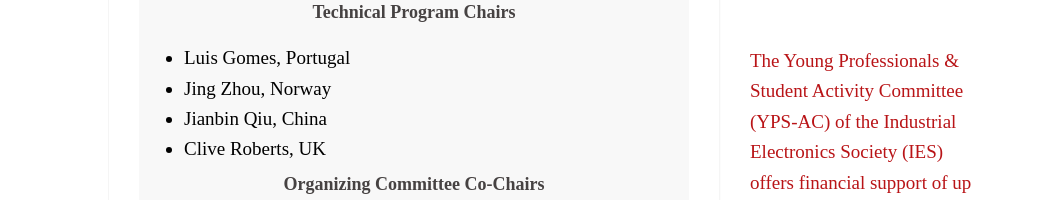
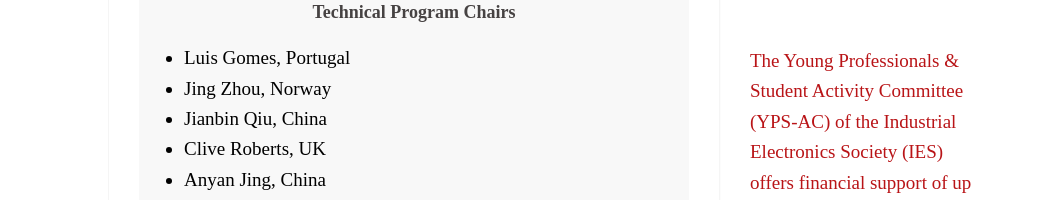
Before and after one commit to ieee-ies/icit2024.ieee-ies.org, a plain HTML site: page committees.html in a window 1280 px wide. Shown: the part 2365-2565 px from the top of the page, 226-1280 px from the left. Drawn offline with Linux system fonts and the light colour scheme.

Commit message:
Update committees.html

```diff
--- a/committees.html
+++ b/committees.html
@@ -130,6 +130,7 @@
                     <li style="color: #000000">Jing Zhou, Norway
                     <li style="color: #000000">Jianbin Qiu, China
                     <li style="color: #000000">Clive Roberts, UK
+		    <li style="color: #000000">Anyan Jing, China
                     </li>
                   </ul>
 
```
